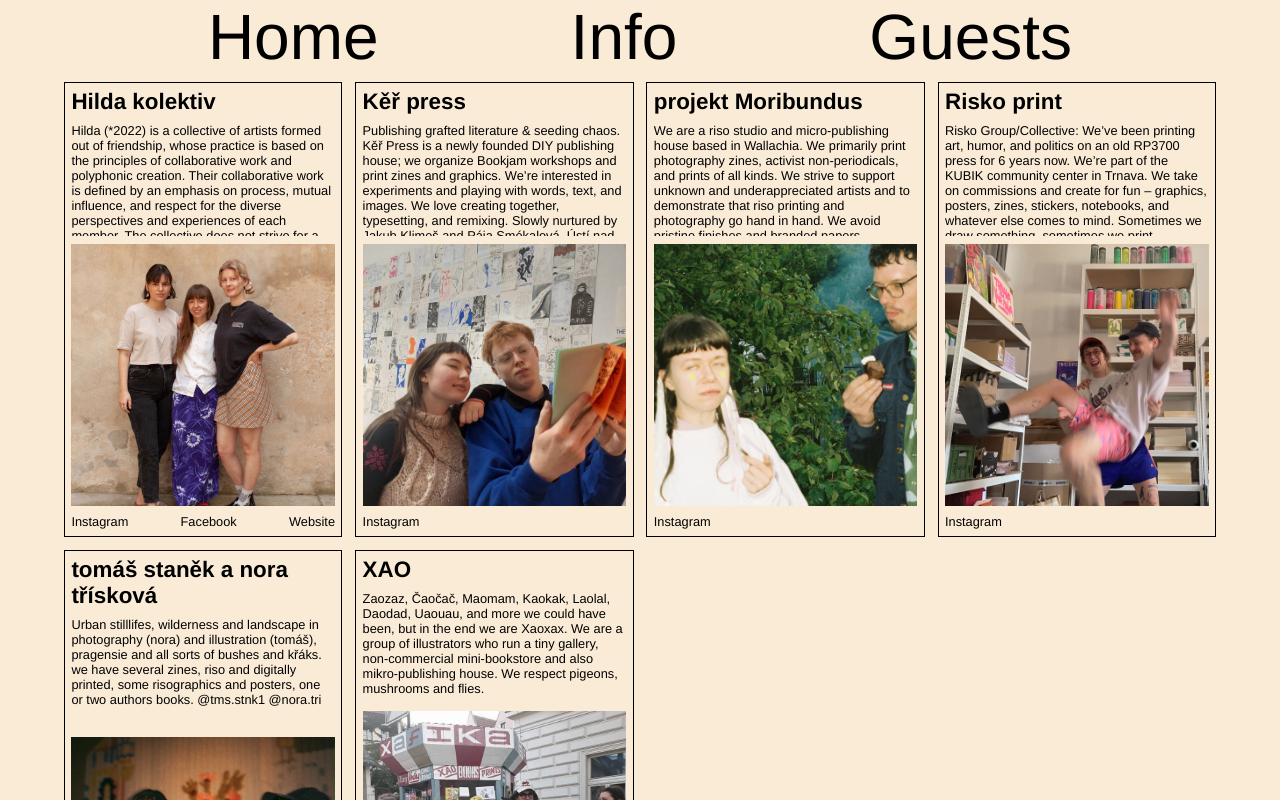
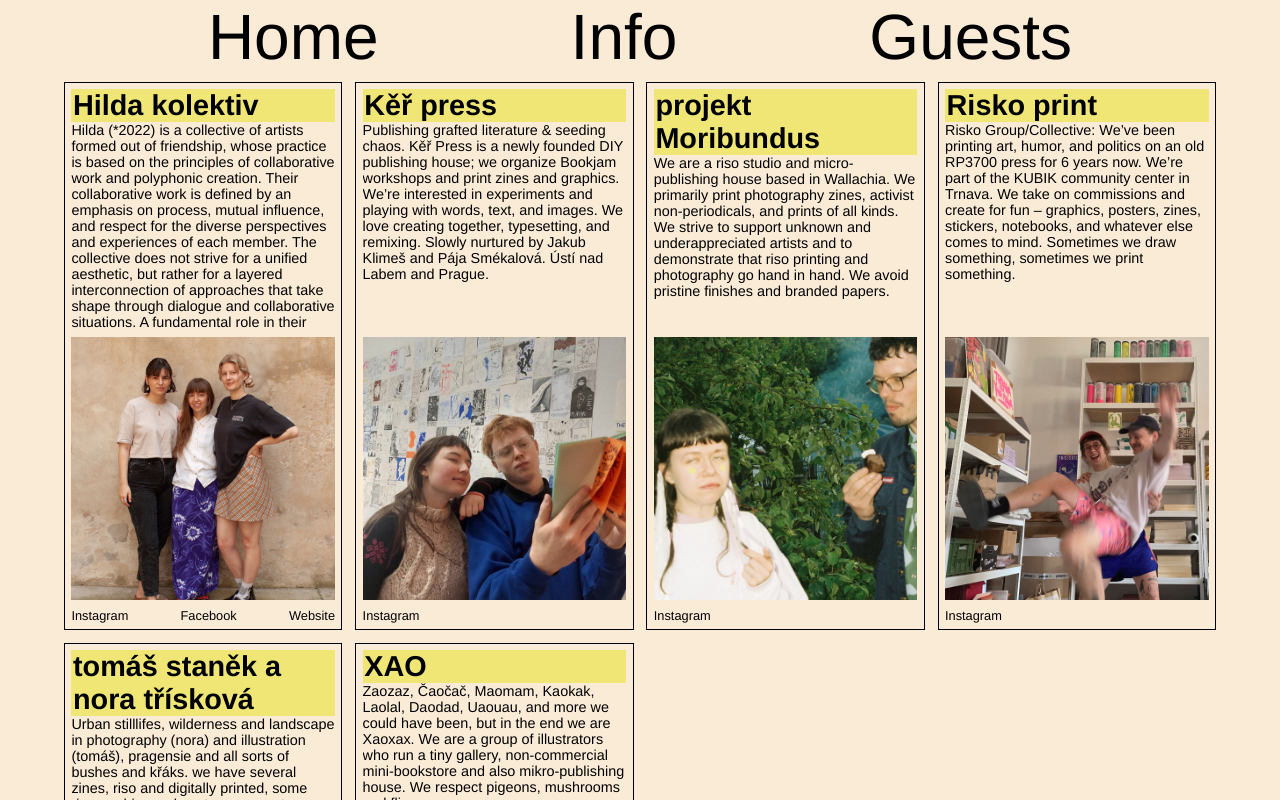
Before and after one commit to Janajaro/zinek, a React (Vite) app: page /list in a window 1280 px wide. Shown: the top 800 px of the page. Built offline with nearby package versions, Linux system fonts and the light colour scheme; a web font is replaced by a local one.

Commit message:
guests card design update

```diff
--- a/src/components/GuestCard/GuestCard.css
+++ b/src/components/GuestCard/GuestCard.css
@@ -6,9 +6,23 @@
     gap: 0.5rem;
     border: 1.8px solid black;
 }
+.individual-guest-card-subsection {
+    display: flex;
+    flex-direction: column;
+    height: 15rem;
+}
 
 .individual-guest-card_name {
-    font-size: 1.4rem;
+    font-size: 1.8rem;
+    background-color: var(--yellow);
+    padding: 0 0.1rem;
+}
+
+.individual-guest-card_description {
+    flex: 1;
+    overflow-y: auto;
+    font-size: clamp(0.9rem, 0.9vw, 1.3rem);
+    min-height: 30%;
 }
 
 .individual-guest-card_img {
@@ -17,13 +31,6 @@
     object-fit: cover;
 }
 
-.individual-guest-card_description {
-    flex: 1;
-    overflow-y: auto;
-    font-size: clamp(0.8rem, 0.85vw, 1.2rem);
-    min-height: 30%;
-}
-
 .individual-guest-card_contact {
     display: flex;
     flex-direction: row;
--- a/src/components/GuestCard/GuestCard.jsx
+++ b/src/components/GuestCard/GuestCard.jsx
@@ -5,8 +5,14 @@ export const GuestCard = ({guest}) => {
 
         <div className="individual-guest-card">
 
-            <h2 className="individual-guest-card_name">{guest.name}</h2>
-            <div className="individual-guest-card_description">{guest.description}</div>
+            <div className="individual-guest-card-subsection">
+
+                <h2 className="individual-guest-card_name">{guest.name}</h2>
+                <div className="individual-guest-card_description">{guest.description}</div>
+
+            </div>
+
+
             <img className="individual-guest-card_img" src={guest.img} alt={guest.name} />
 
             <div className="individual-guest-card_contact">
```
